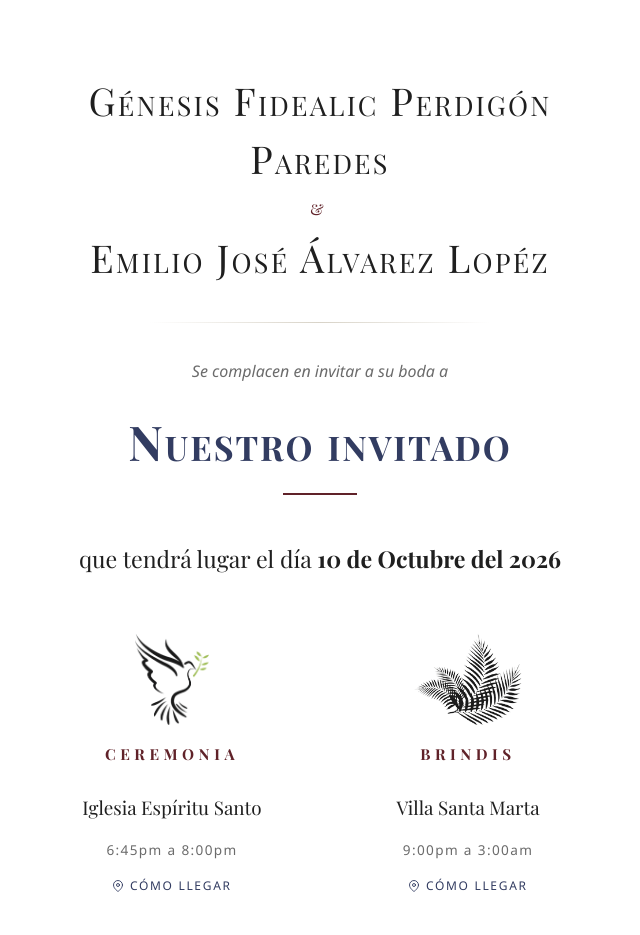
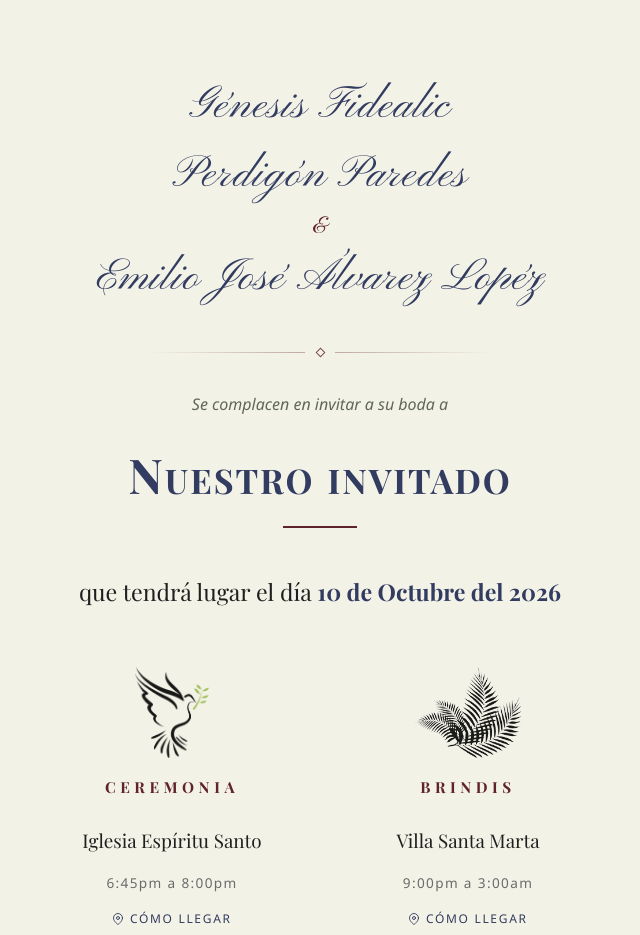
Before and after one commit to alvarezemiliove-eng/BODA_GEN-EM, a plain HTML site: page invitacion.html in a window 1280 px wide. Shown: the top 935 px of the page, without its empty margins (320-960 px from the left). Drawn offline with nearby package versions, Linux system fonts and the light colour scheme; a web font is replaced by a local one.

Commit message:
Detalles de marca: fondo crema, monograma script, separador rombo, contraste salvia

```diff
--- a/hoteles.html
+++ b/hoteles.html
@@ -6,20 +6,23 @@
 <title>Hospedaje recomendado</title>
 <link rel="preconnect" href="https://fonts.googleapis.com">
 <link rel="preconnect" href="https://fonts.gstatic.com" crossorigin>
-<link href="https://fonts.googleapis.com/css2?family=Playfair+Display+SC:wght@400;700&family=Playfair+Display:ital,wght@0,400;0,700;1,400&display=swap" rel="stylesheet">
+<link href="https://fonts.googleapis.com/css2?family=Pinyon+Script&amp;family=Great+Vibes&amp;family=Playfair+Display+SC:wght@400;700&amp;family=Playfair+Display:ital,wght@0,400;0,700;1,400&amp;display=swap" rel="stylesheet">
 <style>
   :root {
     --blanco: #ffffff;
+    --crema: #f3f2e7;
     --tinta: #1f1f1f;
-    --navy: #323c61;
-    --maroon: #602229;
+    --navy: #323c60;
+    --maroon: #60232b;
+    --salvia: #737b6f;
     --gris: #6b6b6b;
     --linea: #d8d3c8;
+    --papel: #fbfaf4;
   }
   * { margin: 0; padding: 0; box-sizing: border-box; }
   body {
     font-family: "Myriad Pro", "Segoe UI", "Helvetica Neue", Arial, sans-serif;
-    background: var(--blanco);
+    background: var(--crema);
     color: var(--tinta);
     line-height: 1.65;
     -webkit-font-smoothing: antialiased;
@@ -47,11 +50,10 @@
   .pareja {
     margin-top: 2.6rem;
     margin-bottom: 2.4rem;
-    font-family: "Playfair Display SC", Georgia, serif;
-    font-variant: small-caps;
-    font-size: 1.15rem;
-    letter-spacing: .14em;
-    color: var(--tinta);
+    font-family: "Pinyon Script", Georgia, serif;
+    font-size: 1.6rem;
+    letter-spacing: .02em;
+    color: var(--navy);
   }
   .titulo-seccion {
     margin-top: 3rem;
@@ -78,6 +80,7 @@
     border-radius: 12px;
     padding: 1.4rem 1.2rem;
     margin-bottom: 1.2rem;
+    background: var(--papel);
   }
   .hotel .logo {
     display: block;
@@ -156,8 +159,13 @@
   }
   .hotel .distancias a svg { width: 1.1em; height: 1.1em; }
   .hotel .distancias a:hover { border-color: var(--maroon); }
-  .ruleta { height: 1px; width: 100%; max-width: 240px; margin: 2.4rem auto 0;
-            background: linear-gradient(90deg, transparent, var(--linea), transparent); }
+  .ruleta { display: flex; align-items: center; justify-content: center; gap: .7rem;
+            width: 100%; max-width: 240px; margin: 2.4rem auto 0; }
+  .ruleta::before, .ruleta::after { content: ""; flex: 1; height: 1px; }
+  .ruleta::before { background: linear-gradient(90deg, transparent, var(--maroon)); opacity: .35; }
+  .ruleta::after { background: linear-gradient(90deg, var(--maroon), transparent); opacity: .35; }
+  .ruleta .diamante { width: 7px; height: 7px; transform: rotate(45deg);
+            border: 1px solid var(--maroon); opacity: .8; flex: none; }
 </style>
 </head>
 <body>
@@ -169,7 +177,7 @@
   <p class="intro-opciones">Si necesitas hospedarte en la ciudad, hemos armado esta lista con mucho cariño para ayudarte.<span class="intro-segunda">Está categorizada por tarifas y lujo, para que elijas el que más se ajuste a tus preferencias.</span></p>
   <div class="hoteles" id="hoteles"></div>
 
-  <div class="ruleta"></div>
+  <div class="ruleta"><span class="diamante"></span></div>
 
   <a class="volver" id="volver" href="invitacion.html">
     <svg viewBox="0 0 24 24" fill="none" stroke="currentColor" stroke-width="2" stroke-linecap="round" stroke-linejoin="round"><path d="M19 12H5"/><path d="M12 19l-7-7 7-7"/></svg>
--- a/invitacion.html
+++ b/invitacion.html
@@ -6,13 +6,16 @@
 <title>Invitación de boda</title>
 <link rel="preconnect" href="https://fonts.googleapis.com">
 <link rel="preconnect" href="https://fonts.gstatic.com" crossorigin>
-<link href="https://fonts.googleapis.com/css2?family=Playfair+Display+SC:wght@400;700&family=Playfair+Display:ital,wght@0,400;0,700;1,400&display=swap" rel="stylesheet">
+<link href="https://fonts.googleapis.com/css2?family=Pinyon+Script&amp;family=Great+Vibes&amp;family=Playfair+Display+SC:wght@400;700&amp;family=Playfair+Display:ital,wght@0,400;0,700;1,400&amp;display=swap" rel="stylesheet">
 <style>
   :root {
     --blanco: #ffffff;
+    --crema: #f3f2e7;
     --tinta: #1f1f1f;
-    --navy: #323c61;
-    --maroon: #602229;
+    --navy: #323c60;
+    --maroon: #60232b;
+    --salvia: #737b6f;
+    --salvia-tinta: #5f6759;
     --gris: #6b6b6b;
     --linea: #d8d3c8;
   }
@@ -20,7 +23,7 @@
   html { scroll-behavior: smooth; }
   body {
     font-family: "Myriad Pro", "Segoe UI", "Helvetica Neue", Arial, sans-serif;
-    background: var(--blanco);
+    background: var(--crema);
     color: var(--tinta);
     line-height: 1.65;
     -webkit-font-smoothing: antialiased;
@@ -40,8 +43,13 @@
   }
   .revelar.visible { opacity: 1; transform: none; }
 
-  .ruleta { height: 1px; width: 100%; max-width: 340px; margin: 2.2rem auto;
-            background: linear-gradient(90deg, transparent, var(--linea), transparent); }
+  .ruleta { display: flex; align-items: center; justify-content: center; gap: .7rem;
+            width: 100%; max-width: 340px; margin: 2.2rem auto; }
+  .ruleta::before, .ruleta::after { content: ""; flex: 1; height: 1px; }
+  .ruleta::before { background: linear-gradient(90deg, transparent, var(--maroon)); opacity: .35; }
+  .ruleta::after { background: linear-gradient(90deg, var(--maroon), transparent); opacity: .35; }
+  .ruleta .diamante { width: 7px; height: 7px; transform: rotate(45deg);
+            border: 1px solid var(--maroon); opacity: .8; flex: none; }
 
   .logo {
     display: block;
@@ -51,23 +59,24 @@
   }
 
   .pareja {
-    font-family: "Playfair Display SC", Georgia, serif;
-    font-variant: small-caps;
-    font-size: clamp(1.5rem, 6vw, 2.4rem);
-    letter-spacing: .06em;
-    line-height: 1.5;
-    color: var(--tinta);
+    font-family: "Pinyon Script", Georgia, serif;
+    font-size: clamp(2rem, 7.5vw, 2.8rem);
+    letter-spacing: .02em;
+    line-height: 1.55;
+    text-wrap: balance;
+    color: var(--navy);
   }
   .pareja em {
     font-style: normal;
+    font-family: "Great Vibes", cursive;
     color: var(--maroon);
     display: block;
-    font-size: .45em;
-    margin: .5rem 0;
-    letter-spacing: .35em;
+    font-size: .5em;
+    margin: .35rem 0;
+    line-height: 1;
   }
 
-  .invitan { margin-top: .4rem; font-size: 1rem; font-style: italic; color: var(--gris); }
+  .invitan { margin-top: .4rem; font-size: 1rem; font-style: italic; color: var(--salvia-tinta); }
 
   .nombre-invitado {
     margin-top: 1.6rem;
@@ -92,6 +101,7 @@
     font-size: 1.45rem;
     color: var(--tinta);
   }
+  .fecha strong { color: var(--navy); font-weight: 700; }
   .cuenta {
     display: flex;
     justify-content: center;
@@ -103,7 +113,7 @@
     font-size: .72rem;
     letter-spacing: .3em;
     text-transform: uppercase;
-    color: var(--gris);
+    color: var(--salvia-tinta);
   }
   .cuenta .cd { display: flex; flex-direction: column; align-items: center; min-width: 50px; }
   .cuenta .cd-num {
@@ -309,7 +319,7 @@
     <p class="pareja">Génesis Fidealic Perdigón Paredes<em>&amp;</em>Emilio José Álvarez Lopéz</p>
   </section>
 
-  <div class="ruleta revelar"></div>
+  <div class="ruleta revelar"><span class="diamante"></span></div>
 
   <section class="revelar">
     <p class="invitan">Se complacen en invitar a su boda a</p>
```
Also changed, not shown: regalos.html (+23 -15 lines), assets/_bn_fav.svg (added).
